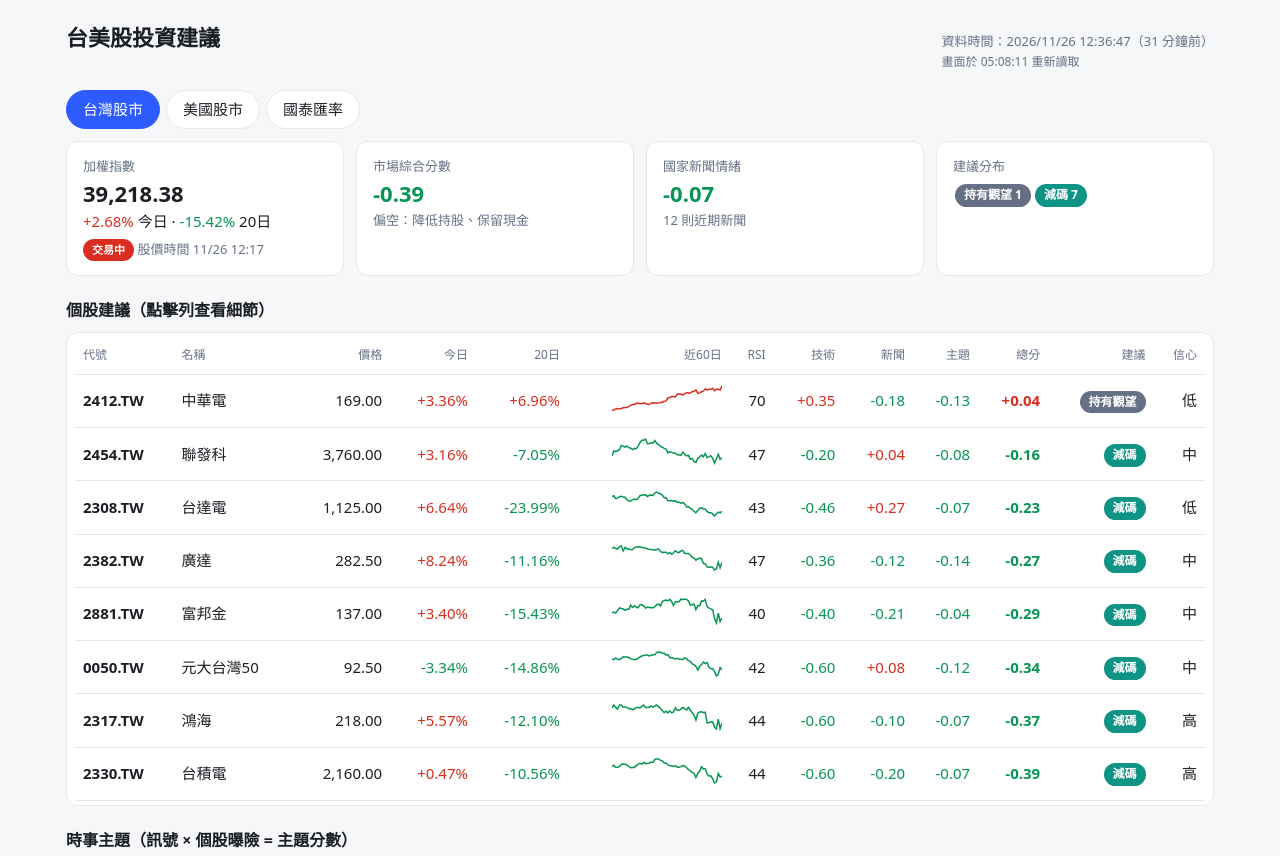
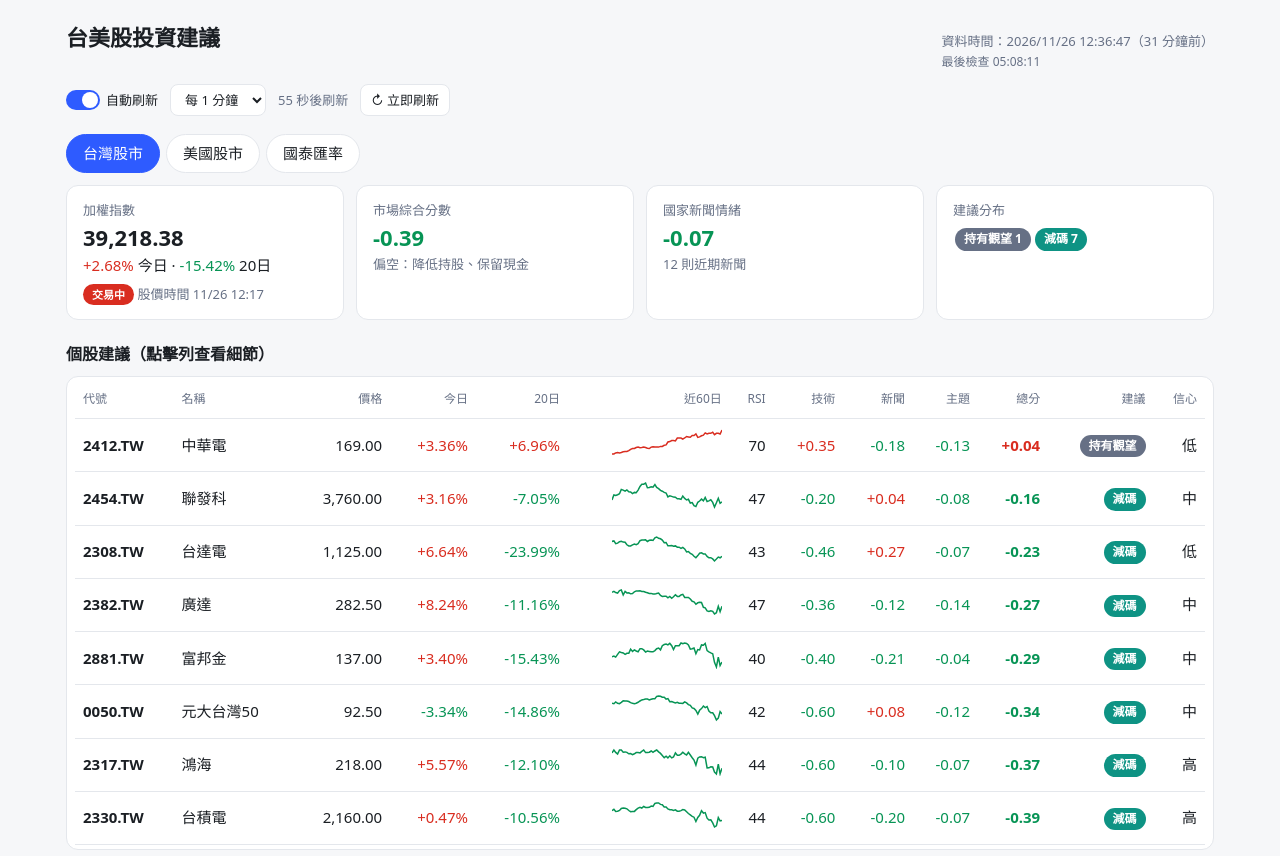
Before and after one commit to Harry890726/Money, a plain HTML site: page docs/index.html in a window 1280 px wide. Shown: the top 856 px of the page. Drawn offline with Linux system fonts and the light colour scheme.

Commit message:
網頁自動刷新：開關、間隔、倒數、立即刷新；有新資料才重繪並保留展開與捲動位置；網站更新時自動重新載入
Co-Authored-By: Claude Opus 5.5 <noreply@anthropic.com>
Claude-Session: https://claude.ai/code/session_01M6fdsjTVLS9pzzBiQ7WsAt

```diff
--- a/docs/index.html
+++ b/docs/index.html
@@ -51,6 +51,17 @@ h2{font-size:16px;margin:22px 0 10px}
 .bar::after{content:"";position:absolute;left:50%;top:-3px;bottom:-3px;width:1px;background:var(--muted)}
 .chip{display:inline-block;border:1px solid var(--line);border-radius:999px;padding:1px 8px;margin:2px 4px 2px 0;font-size:12px}
 details summary{cursor:pointer;color:var(--muted);font-size:13px;margin-top:6px}
+.rbar{display:flex;flex-wrap:wrap;align-items:center;gap:8px 12px;margin-top:12px;font-size:13px}
+.rbar select,.rbar button{font:inherit;font-size:13px;padding:5px 10px;border-radius:8px;border:1px solid var(--line);background:var(--card);color:var(--fg)}
+.rbar button{cursor:pointer}.rbar button:disabled{opacity:.5;cursor:default}
+.switch{display:inline-flex;align-items:center;gap:6px;cursor:pointer;user-select:none}
+.switch input{appearance:none;width:34px;height:20px;border-radius:10px;background:var(--line);position:relative;cursor:pointer;margin:0;transition:background .2s}
+.switch input::after{content:"";position:absolute;top:2px;left:2px;width:16px;height:16px;border-radius:50%;background:#fff;transition:left .2s}
+.switch input:checked{background:var(--accent)}.switch input:checked::after{left:16px}
+#toast{position:fixed;left:50%;bottom:24px;transform:translateX(-50%) translateY(20px);background:var(--fg);color:var(--bg);padding:9px 16px;border-radius:999px;font-size:14px;opacity:0;pointer-events:none;transition:all .3s;z-index:10;max-width:calc(100% - 32px)}
+#toast.show{opacity:1;transform:translateX(-50%) translateY(0)}
+@keyframes flash{from{background:color-mix(in srgb,var(--accent) 18%,transparent)}to{background:transparent}}
+.flash{animation:flash 1.6s ease-out}
 .warn{background:#fef0c7;color:#7a2e0e;padding:8px 12px;border-radius:8px;margin-top:10px;font-size:13px}
 </style>
 </head>
@@ -60,6 +71,13 @@ details summary{cursor:pointer;color:var(--muted);font-size:13px;margin-top:6px}
     <h1>台美股投資建議</h1>
     <span class="muted" id="ts">載入中…</span>
   </header>
+  <div class="rbar" id="rbar">
+    <label class="switch"><input type="checkbox" id="auto"><span>自動刷新</span></label>
+    <select id="every" aria-label="刷新間隔"><option value="30">每 30 秒</option><option value="60">每 1 分鐘</option><option value="300">每 5 分鐘</option></select>
+    <span id="countdown" class="muted"></span>
+    <button id="now" type="button">↻ 立即刷新</button>
+  </div>
+  <div id="toast" role="status" aria-live="polite"></div>
   <div id="demo"></div>
   <div class="tabs" id="tabs"></div>
   <div id="view"></div>
@@ -125,7 +143,7 @@ function render(data,code){
   <div class="card scroll" style="padding:4px 8px"><table>
   <thead><tr><th>代號</th><th>名稱</th><th>價格</th><th>今日</th><th>20日</th><th>近60日</th><th>RSI</th><th>技術</th><th>新聞</th><th>主題</th><th>總分</th><th>建議</th><th>信心</th></tr></thead><tbody>`;
   m.stocks.forEach((s,i)=>{
-    html+=`<tr class="row" data-i="${i}"><td><b>${esc(s.symbol)}</b></td><td>${esc(s.name)}</td><td>${num(s.price)}</td><td>${pct(s.change_pct)}</td><td>${pct(s.ret_20d)}</td><td>${spark(s.spark)}</td><td>${s.rsi14==null?"—":s.rsi14.toFixed(0)}</td><td>${sc(s.technical_score)}</td><td>${sc(s.news_score)}</td><td>${sc(s.theme_score??0)}</td><td><b>${sc(s.score)}</b></td><td><span class="badge" style="background:${RC[s.rating]}">${esc(s.rating)}</span></td><td>${esc(s.confidence)}</td></tr>
+    html+=`<tr class="row" data-i="${i}" data-sym="${esc(s.symbol)}"><td><b>${esc(s.symbol)}</b></td><td>${esc(s.name)}</td><td>${num(s.price)}</td><td>${pct(s.change_pct)}</td><td>${pct(s.ret_20d)}</td><td>${spark(s.spark)}</td><td>${s.rsi14==null?"—":s.rsi14.toFixed(0)}</td><td>${sc(s.technical_score)}</td><td>${sc(s.news_score)}</td><td>${sc(s.theme_score??0)}</td><td><b>${sc(s.score)}</b></td><td><span class="badge" style="background:${RC[s.rating]}">${esc(s.rating)}</span></td><td>${esc(s.confidence)}</td></tr>
     <tr class="detail" id="d${i}" hidden><td colspan="13"><div class="grid" style="grid-template-columns:repeat(auto-fit,minmax(280px,1fr))">
       <div><b>判斷理由</b><ul>${s.reasons.map(r=>`<li>${esc(r)}</li>`).join("")||"<li>訊號中性</li>"}</ul>
       ${(s.themes||[]).length?`<div style="margin-bottom:6px">${s.themes.map(h=>`<span class="chip">${esc(h.name)} ${sc(h.impact)}</span>`).join("")}</div>`:""}
@@ -144,41 +162,87 @@ function render(data,code){
         <div class="bar"><i style="background:${col};${v>=0?`left:50%`:`left:${50-w}%`};width:${w}%"></i></div>
         <div class="muted">新聞熱度 ${Math.round(t.heat*100)}% · ${v>0.1?"利多":v<-0.1?"利空":"中性"}</div>
         <div style="margin-top:6px">${t.stocks.map(x=>`<span class="chip">${esc(x.name)}${x.exposure<0?" ↘反向":""}</span>`).join("")}</div>
-        <details><summary>相關新聞</summary>${newsList(g.headlines)}</details></div>`;
+        <details data-k="${esc(code+t.id)}"><summary>相關新聞</summary>${newsList(g.headlines)}</details></div>`;
     });
     html+=`</div>`;
   }
   html+=`<h2>大盤訊號</h2><div class="card"><ul>${ix.reasons.map(r=>`<li>${esc(r)}</li>`).join("")||"<li>訊號中性</li>"}</ul></div>
   <h2>國家重點新聞</h2><div class="card">${newsList(m.headlines)}</div>`;
   const v=document.getElementById("view");v.innerHTML=html;
-  v.querySelectorAll("tr.row").forEach(tr=>tr.onclick=()=>{const d=document.getElementById("d"+tr.dataset.i);d.hidden=!d.hidden;});
+  v.querySelectorAll("tr.row").forEach(tr=>tr.onclick=()=>{const d=document.getElementById("d"+tr.dataset.i);d.hidden=!d.hidden;
+    d.hidden?openRows.delete(tr.dataset.sym):openRows.add(tr.dataset.sym);});
+  v.querySelectorAll("tr.row").forEach(tr=>{if(openRows.has(tr.dataset.sym))document.getElementById("d"+tr.dataset.i).hidden=false;});
+  v.querySelectorAll("details[data-k]").forEach(d=>{d.open=openDetails.has(d.dataset.k);d.ontoggle=()=>d.open?openDetails.add(d.dataset.k):openDetails.delete(d.dataset.k);});
 }
-async function load(){
+const openRows=new Set(),openDetails=new Set();
+let DATA=null,lastLoad=0,timer=null,nextAt=0,pageHash=null,checks=0;
+const store={get:(k,d)=>{try{return localStorage.getItem(k)??d}catch{return d}},set:(k,v)=>{try{localStorage.setItem(k,v)}catch{}}};
+const hash=t=>{let h=0;for(let i=0;i<t.length;i++)h=(h*31+t.charCodeAt(i))|0;return h};
+function toast(msg){const el=document.getElementById("toast");el.textContent=msg;el.classList.add("show");clearTimeout(toast.t);toast.t=setTimeout(()=>el.classList.remove("show"),2600);}
+function showTime(){
+  if(!DATA)return;
+  const t=new Date(DATA.generated_at),mins=Math.max(0,Math.round((Date.now()-t)/60000));
+  const ago=mins<60?`${mins} 分鐘前`:mins<1440?`${Math.floor(mins/60)} 小時 ${mins%60} 分前`:`${Math.floor(mins/1440)} 天前`;
+  document.getElementById("ts").innerHTML=`資料時間：${esc(t.toLocaleString("zh-TW",{timeZone:"Asia/Taipei",hour12:false}))}（${ago}）`+
+    (lastLoad?`<br><span style="font-size:12px">最後檢查 ${new Date(lastLoad).toLocaleTimeString("zh-TW",{hour12:false})}</span>`:"");
+}
+function draw(){
+  const data=DATA,codes=[...Object.keys(data.markets),"FX"];
+  const label=c=>c==="FX"?"國泰匯率":data.markets[c].name;
+  let cur=store.get("mkt",codes[0]);if(!codes.includes(cur))cur=codes[0];
+  const tabs=document.getElementById("tabs");
+  tabs.innerHTML=codes.map(c=>`<button class="${c===cur?"on":""}" data-c="${c}">${esc(label(c))}</button>`).join("");
+  tabs.querySelectorAll("button").forEach(b=>b.onclick=()=>{store.set("mkt",b.dataset.c);draw();});
+  cur==="FX"?renderFx(data):render(data,cur);
+}
+async function load(manual){
+  const btn=document.getElementById("now");btn.disabled=true;
   try{
-    const r=await fetch("data/latest.json?t="+Date.now());const data=await r.json();
-    const t=new Date(data.generated_at);
-    const mins=Math.max(0,Math.round((Date.now()-t)/60000));
-    const ago=mins<60?`${mins} 分鐘前`:mins<1440?`${Math.floor(mins/60)} 小時 ${mins%60} 分前`:`${Math.floor(mins/1440)} 天前`;
-    document.getElementById("ts").innerHTML=`資料時間：${esc(t.toLocaleString("zh-TW",{timeZone:"Asia/Taipei",hour12:false}))}（${ago}）<br><span style="font-size:12px">畫面於 ${new Date().toLocaleTimeString("zh-TW",{hour12:false})} 重新讀取</span>`;
-    if(data.demo)document.getElementById("demo").innerHTML=`<div class="warn">目前顯示的是離線示範資料，等待第一次自動更新後會換成真實行情。</div>`;
-    const codes=[...Object.keys(data.markets),"FX"];
-    const label=c=>c==="FX"?"國泰匯率":data.markets[c].name;
-    let cur=(()=>{try{return localStorage.getItem("mkt")}catch{return null}})();
-    if(!codes.includes(cur))cur=codes[0];
-    const tabs=document.getElementById("tabs");
-    const draw=()=>{tabs.innerHTML=codes.map(c=>`<button class="${c===cur?"on":""}" data-c="${c}">${esc(label(c))}</button>`).join("");
-      tabs.querySelectorAll("button").forEach(b=>b.onclick=()=>{cur=b.dataset.c;try{localStorage.setItem("mkt",cur)}catch{};draw();});
-      cur==="FX"?renderFx(data):render(data,cur);};
-    draw();
-  }catch(e){document.getElementById("ts").textContent="資料載入失敗："+e;}
+    const r=await fetch("data/latest.json?t="+Date.now(),{cache:"no-store"});
+    if(!r.ok)throw new Error("HTTP "+r.status);
+    const data=await r.json();lastLoad=Date.now();
+    const changed=!DATA||data.generated_at!==DATA.generated_at;
+    if(changed){
+      const first=!DATA,y=window.scrollY;DATA=data;
+      if(data.demo)document.getElementById("demo").innerHTML=`<div class="warn">目前顯示的是離線示範資料，等待第一次自動更新後會換成真實行情。</div>`;
+      draw();
+      if(!first){window.scrollTo(0,y);document.getElementById("view").classList.remove("flash");void document.body.offsetWidth;document.getElementById("view").classList.add("flash");toast("已更新為最新資料");}
+    }else if(manual)toast("目前已是最新資料");
+    showTime();
+    if(++checks%10===0)checkNewVersion();
+  }catch(e){
+    if(!DATA)document.getElementById("ts").textContent="資料載入失敗："+e.message;
+    else if(manual)toast("刷新失敗，稍後會自動再試");
+  }finally{btn.disabled=false;schedule();}
 }
-load();setInterval(load,60*1000);
-// 手機切回此頁、從主畫面重新開啟、或從上一頁返回時，立即重新讀取最新資料
-let lastLoad=Date.now();
-const reloadIfStale=()=>{if(document.visibilityState==="visible"&&Date.now()-lastLoad>30*1000){lastLoad=Date.now();load();}};
-document.addEventListener("visibilitychange",reloadIfStale);
-window.addEventListener("pageshow",e=>{if(e.persisted){lastLoad=0;reloadIfStale();}});
-window.addEventListener("focus",reloadIfStale);
+// 網站程式有更新時（例如新增功能），自動重新整理整個頁面
+async function checkNewVersion(){
+  try{const h=hash(await (await fetch("index.html?t="+Date.now(),{cache:"no-store"})).text());
+    if(pageHash===null)pageHash=h;else if(h!==pageHash){toast("網站已更新，重新載入中…");setTimeout(()=>location.reload(),1200);}}catch{}
+}
+function schedule(){
+  clearTimeout(timer);nextAt=0;
+  if(!document.getElementById("auto").checked||document.visibilityState!=="visible")return;
+  const sec=+document.getElementById("every").value;nextAt=Date.now()+sec*1000;timer=setTimeout(()=>load(false),sec*1000);
+}
+setInterval(()=>{  // 倒數顯示 + 「幾分鐘前」持續更新
+  const el=document.getElementById("countdown");
+  if(!document.getElementById("auto").checked)el.textContent="已暫停";
+  else if(nextAt){const s=Math.max(0,Math.ceil((nextAt-Date.now())/1000));el.textContent=`${s} 秒後刷新`;}
+  showTime();
+},1000);
+(()=>{
+  const auto=document.getElementById("auto"),every=document.getElementById("every");
+  auto.checked=store.get("auto","1")==="1";every.value=store.get("every","60");if(!every.value)every.value="60";
+  auto.onchange=()=>{store.set("auto",auto.checked?"1":"0");auto.checked?load(false):schedule();};
+  every.onchange=()=>{store.set("every",every.value);schedule();};
+  document.getElementById("now").onclick=()=>load(true);
+  // 切到其他 App 時暫停，切回來立即檢查一次
+  const back=()=>{if(document.visibilityState==="visible"){if(auto.checked&&Date.now()-lastLoad>15000)load(false);else schedule();}else{clearTimeout(timer);nextAt=0;}};
+  document.addEventListener("visibilitychange",back);
+  window.addEventListener("pageshow",e=>{if(e.persisted)back();});
+  checkNewVersion();load(false);
+})();
 </script>
 </body>
 </html>
```
